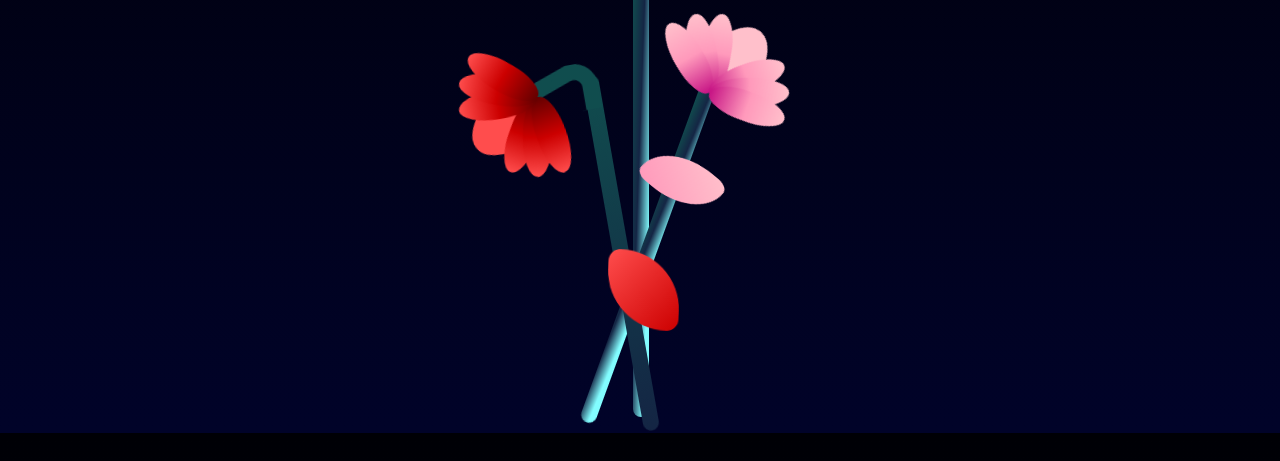
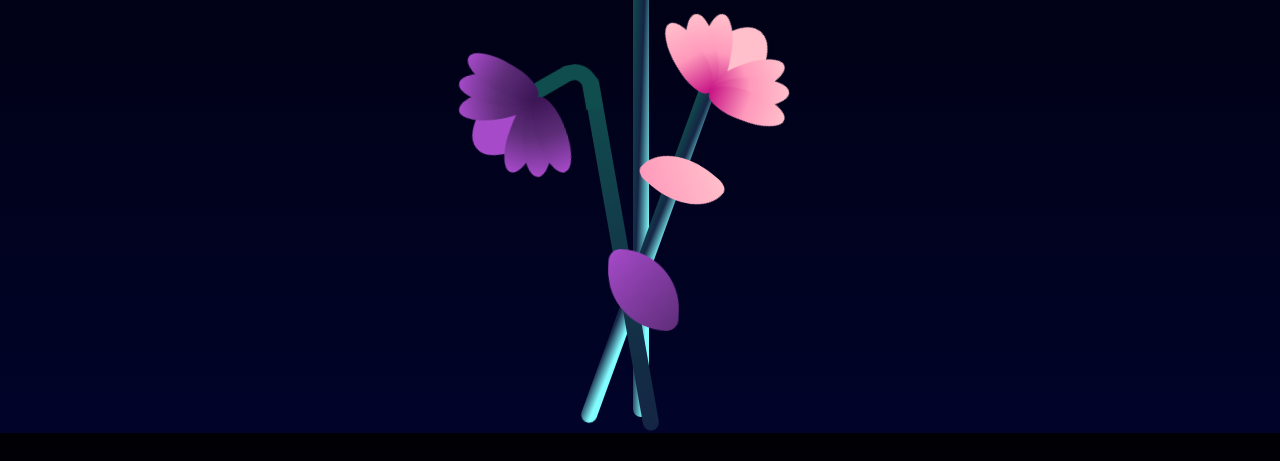
Before and after one commit to YZSF00/flowers-ayisha, a plain HTML site: page index.html in a window 1280 px wide. Shown: the part 367-828 px from the top of the page. Drawn offline with Linux system fonts and the light colour scheme; a web font is replaced by a local one.

Commit message:
Update style.css

```diff
--- a/style.css
+++ b/style.css
@@ -140,14 +140,15 @@ body {
 .f-wrapper--3 .flower__leaf:not(:first-child) {
     width: 3.8vmin;
     height: 10vmin;
-    background-image: linear-gradient(to bottom, #ff4d4d, #cc0000, #660000 99%);
+
+    background-image: linear-gradient(to bottom, #a64ac9, #5e2d79, #3b1554 99%);
 }
-
+/* #ff4d4d, #cc0000, #660000 */
 .f-wrapper--3 .flower__leaf--1 {
     width: 8vmin;
     height: 10vmin;
     bottom: 2vmin;
-    background-color: #ff4d4d;
+    background-color: #a64ac9;
 }
 
 .f-wrapper--2 .flower__leaf--1 {
@@ -171,7 +172,7 @@ body {
 .f-wrapper--3 .f .flower__leaf--8 {
     bottom: 4.5vmin;
     left: -10%;
-    background-image: linear-gradient(to left bottom, #ff4d4d, #cc0000);
+    background-image: linear-gradient(to left bottom, #a64ac9, #5e2d79);
     ;
 }
 
@@ -199,7 +200,8 @@ body {
     transform: translateX(-50%);
     width: 5vmin;
     height: 14vmin;
-    background-image: linear-gradient(to bottom, #366be7, #1d233e, #183c68 99%);
+    /* background-image: linear-gradient(to bottom, #366be7, #1d233e, #183c68 99%); */
+    background-image: linear-gradient(to bottom, #ff4d4d, #cc0000, #660000 99%);
 
     clip-path: ellipse(50% 50% at 50% 50%);
     transform-origin: center bottom;
@@ -211,7 +213,7 @@ body {
     height: 12vmin;
     bottom: 3vmin;
     border-radius: 50% 50% 50% 50% / 80% 80% 20% 20%;
-    background-color: #3667d9;
+    background-color: #ff4d4d;
     background-image: none;
     animation: open-flowe--middle 1.4s 1s backwards;
 }
@@ -249,7 +251,7 @@ body {
     clip-path: none;
     border-radius: 10vmin 2vmin 10vmin 2vmin;
     transform: rotate(-55deg);
-    background-image: linear-gradient(to left bottom, #366be7, #21294f, #183c68 98%);
+    background-image: linear-gradient(to left bottom, #ff4d4d, #cc0000, #660000 98%);
 }
 
 .flower__fall-down--white {
```
